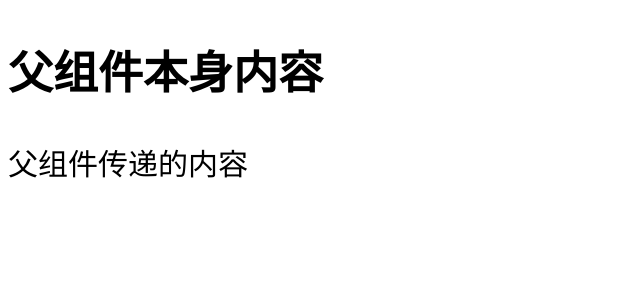
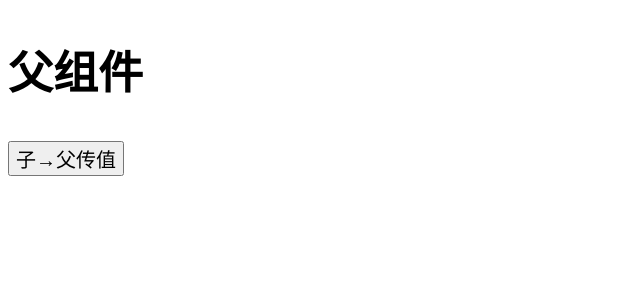
Before and after one commit to halfmoonvic/react-base, a React app: page / in a window 1280 px wide. Shown: the top 300 px of the page, without its empty margins (0-640 px from the left). Built offline with nearby package versions, Linux system fonts and the light colour scheme.

Commit message:
release(v6): props 传值 子 → 父

```diff
--- a/src/App.js
+++ b/src/App.js
@@ -2,11 +2,24 @@ import React, { Component } from 'react';
 
 // 父组件
 class App extends Component {
+  constructor(props) {
+    super(props)
+    this.state = {
+      text: '父组件'
+    }
+
+    this.acceptValue = this.acceptValue.bind(this)
+  }
+  acceptValue(val) {
+    this.setState({
+      text: this.state.text + val
+    })
+  }
   render() {
     return (
       <div className="app">
-        <h2>父组件本身内容</h2>
-        <SonComp text={'父组件传递的内容'}></SonComp>
+        <h2>{this.state.text}</h2>
+        <SonComp passValue={this.acceptValue}></SonComp>
       </div>
     )
   }
@@ -16,9 +29,7 @@ class App extends Component {
 class SonComp extends Component {
   render() {
     return (
-      <div className="son">
-        {this.props.text}
-      </div>
+      <button onClick={() => this.props.passValue('from son')}>子→父传值</button>
     )
   }
 }
```
